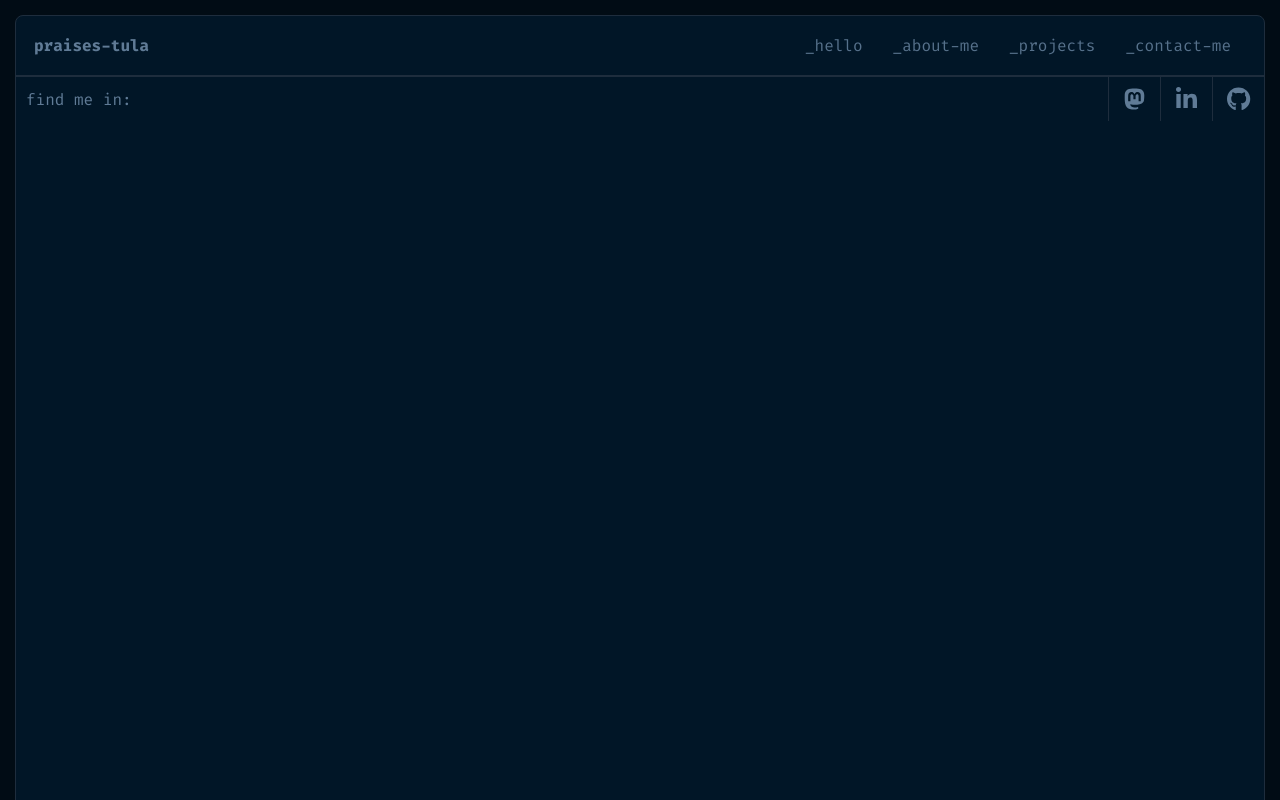
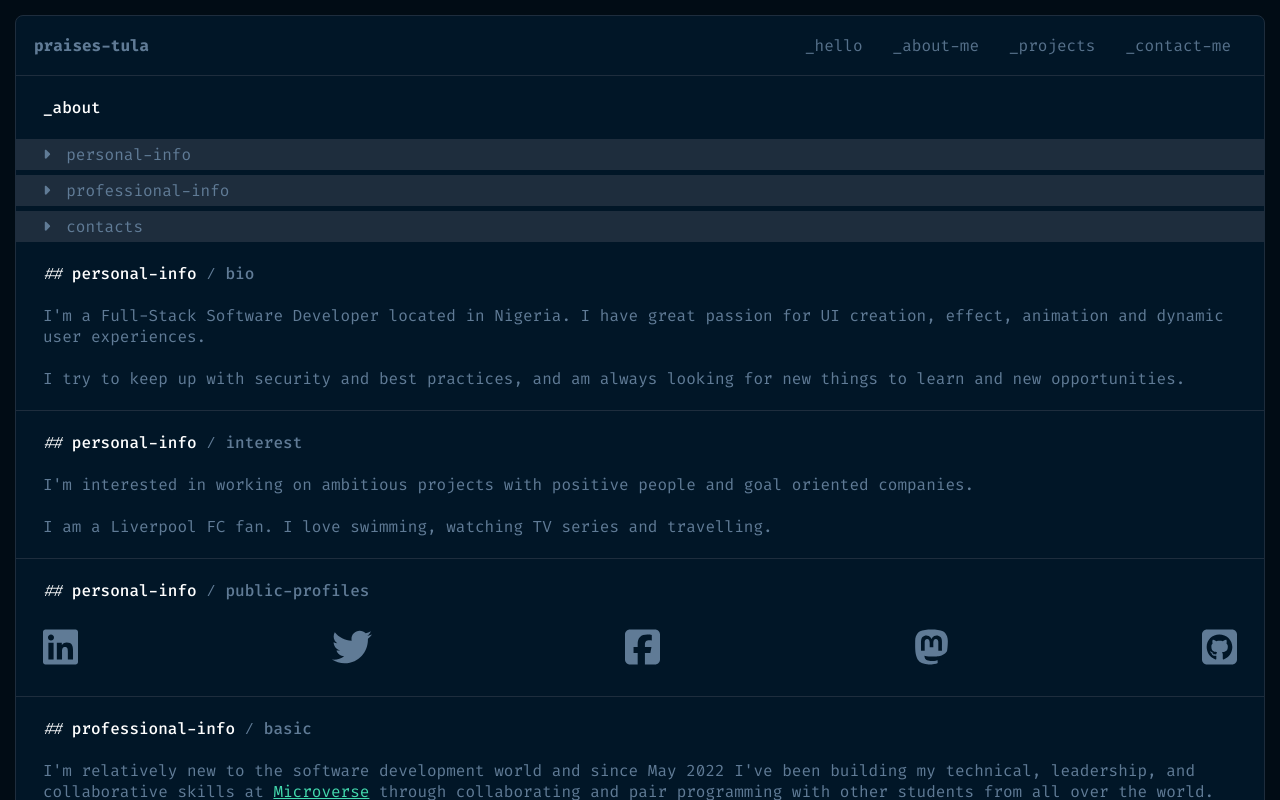
Before and after one commit to PraisesPJMT/Praises-Tula, a React (Create React App) app: page /about in a window 1280 px wide. Shown: the top 800 px of the page. Built offline with nearby package versions, Linux system fonts and the light colour scheme.

Commit message:
Add `About` component to app

```diff
--- a/src/App.css
+++ b/src/App.css
@@ -1,6 +1,8 @@
 /* App Styles */
 
 #root {
+  display: flex;
+  flex-direction: column;
   background: #011627;
   border: 1px solid #1e2d3d;
   border-radius: 8px;
--- a/src/App.js
+++ b/src/App.js
@@ -7,6 +7,7 @@ import './App.css';
 import Hello from './components/hello/Hello';
 import Header from './components/header/Header';
 import Footer from './components/footer/Footer';
+import About from './components/about/About';
 
 const App = () => (
   <Router>
@@ -14,6 +15,7 @@ const App = () => (
     <main>
       <Routes>
         <Route path="/" element={<Hello />} />
+        <Route path="/about" element={<About />} />
       </Routes>
     </main>
     <Footer />
--- a/src/components/footer/Footer.css
+++ b/src/components/footer/Footer.css
@@ -1,5 +1,6 @@
 footer {
-  position: sticky;
+  margin-top: auto;
+  /*position: sticky;*/
 }
 
 .links-container {
--- a/src/components/header/Header.js
+++ b/src/components/header/Header.js
@@ -10,7 +10,7 @@ const Header = () => {
 
   const NavBars = [
     { path: '/', link: '_hello' },
-    { path: '/', link: '_about-me' },
+    { path: '/about', link: '_about-me' },
     { path: '/', link: '_projects' },
     { path: '/', link: '_contact-me' },
   ];
--- a/src/index.css
+++ b/src/index.css
@@ -13,6 +13,7 @@
   --greenColor: #43d9ad;
   --orangeColor: #e99287;
   --borderColor: #1e2d3d;
+  --darkBackground: #011221;
   --textColor: #607b96;
   --textWhite: #fff;
   --btnWidth: 20px;
```
